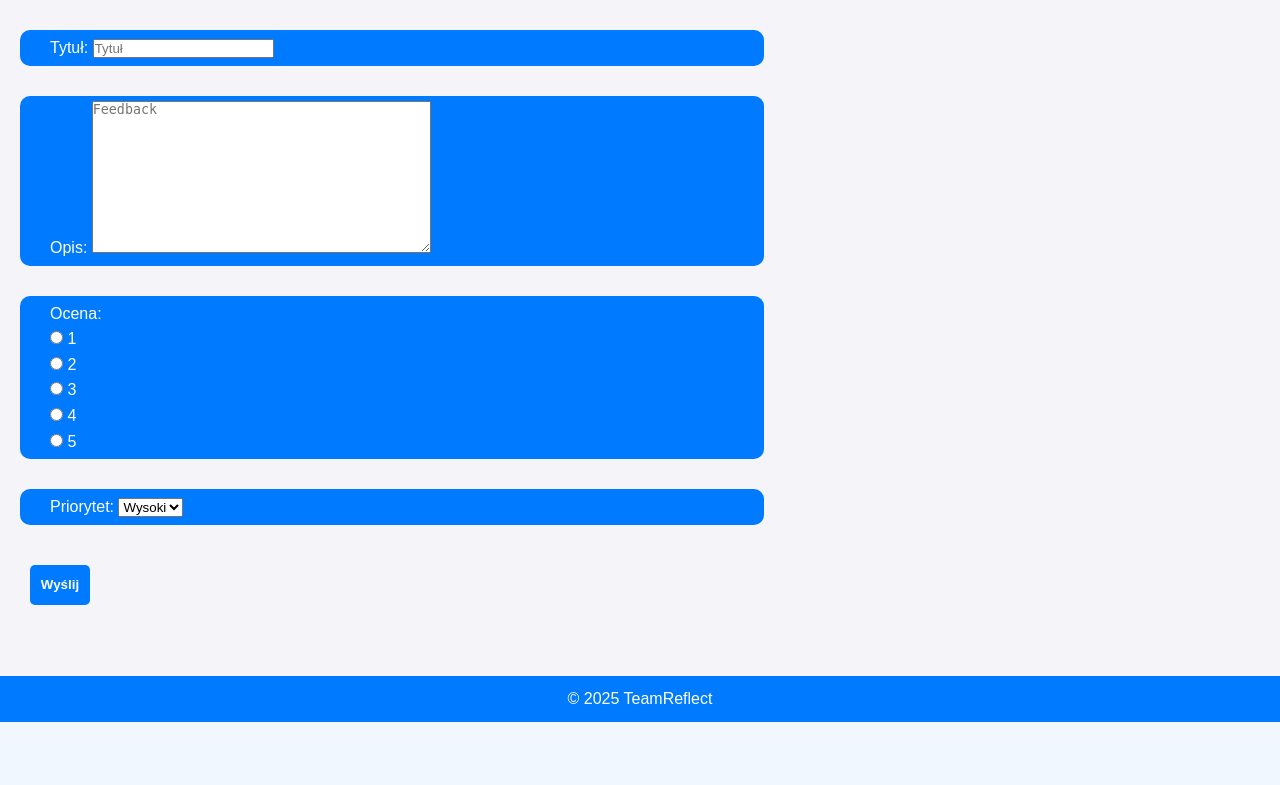
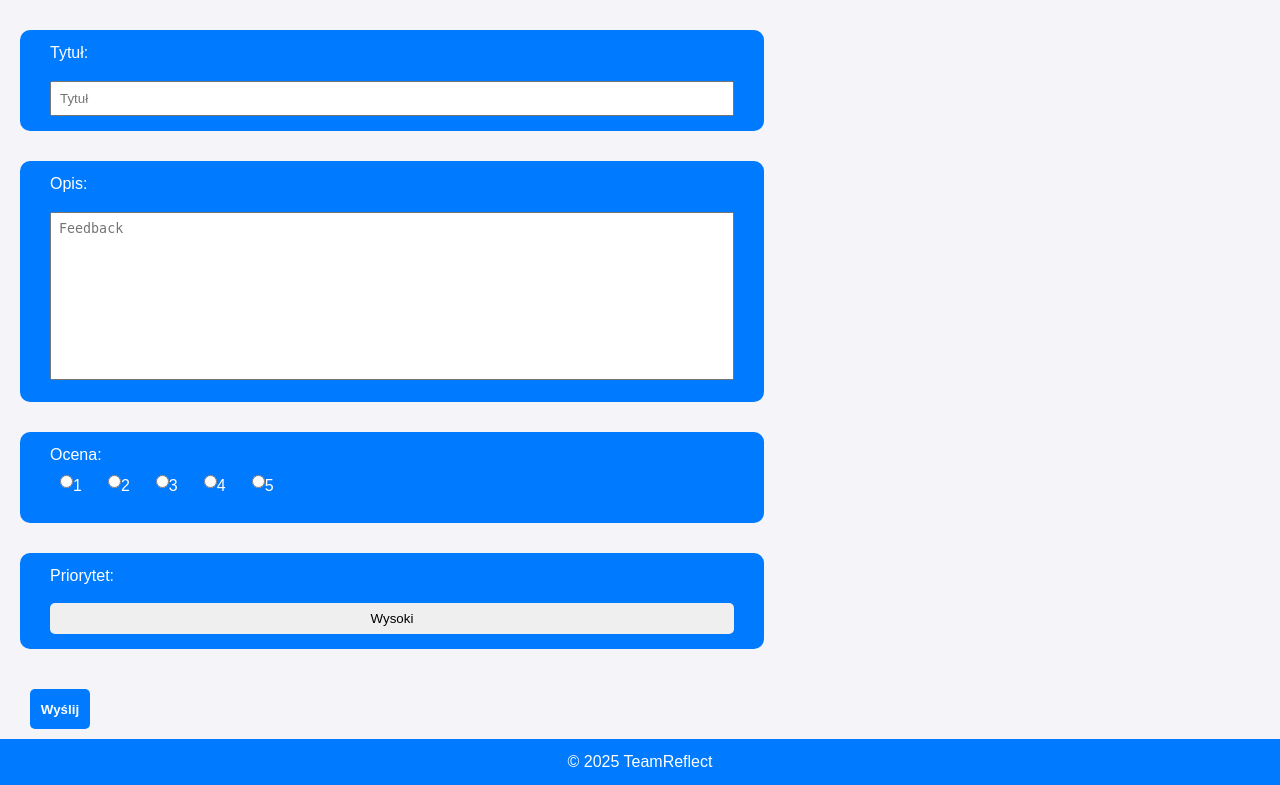
Before and after one commit to GreenAvian/TeamReflect_zut_project, a Django app: page /feedback/form/ in a window 1280 px wide. Shown: the part 78-863 px from the top of the page. Before the commit the page ends 800 px from the top, so only its background shows below. Run offline with Django 5.2, Linux system fonts and the light colour scheme.

Commit message:
Fixed the styling + prepared a TODO for the leader questionnaire

```diff
--- a/TeamReflectApp/static/css/styles.css
+++ b/TeamReflectApp/static/css/styles.css
@@ -94,153 +111,189 @@ header, footer {
     border-radius: 5px;
 }
 
-/* Group List Styling */
-.group-list-container {
-    padding: 20px;
-    background: #f4f4f9;
-    border-radius: 5px;
-    box-shadow: 0 2px 4px rgba(0, 0, 0, 0.1);
-    margin: 20px auto;
-    max-width: 800px;
+/*   Feedback styling    */
+
+.feedback-form-row {
+    clear:left;
+    margin: 30px 0;
+    padding:5px 30px;
+    border-radius:10px;
+    max-width: 60%;
+    background-color: #007bff;
+    color:#fff;
 }
 
-.group-list-container h1 {
-    color: #007bff;
-    margin-bottom: 20px;
-    font-size: 24px;
-    text-align: center;
+/* Rating field (RadioSelect) */
+.feedback-rating-label {
+    clear:left;
+    display: block;
+    padding: 5px 0;
+
 }
 
-.group-list ul {
-    list-style: none;
-    padding: 0;
+.feedback-form-rating {
+    padding-bottom:50px;
 }
 
-.group-list li {
-    display: flex;
-    justify-content: space-between;
-    align-items: center;
-    background: #fff;
-    margin-bottom: 10px;
-    padding: 10px 15px;
-    border-radius: 5px;
-    box-shadow: 0 2px 4px rgba(0, 0, 0, 0.1);
+.feedback-rating-form label {
+    float: left;
+    color: #fff;
+    clear: none;
+    margin: 0px 1em 0px 8px;
 }
 
-.group-list li:last-child {
-    margin-bottom: 0;
+.feedback-rating-form input[type=radio],
+.feedback-rating-form input.radio {
+    float: left;
+    clear: none;
+    outline:none;
+    border:none;
+    margin: 2px 0 0 2px;
 }
 
-.group-list li a {
-    color: #ffffff;
-    text-decoration: none;
-    font-weight: bold;
-    transition: color 0.3s ease;
-    margin-left: 10px;
+/* Priority field (Select) */
+.feedback-priority-form {
+    width: 100%;
+    padding: 8px;
+    margin: 10px 0;
 }
 
-.group-list li a:hover {
-    background: #0056b3;
+.feedback-priority-form {
+    text-align: center;
+    border-radius: 5px;
+    outline:none;
+    border:none;
+    appearance: none;
 }
 
-.create-group-link {
-    display: inline-block;
-    margin-top: 20px;
-    padding: 10px 20px;
-    background: #007bff;
-    color: #fff;
-    text-decoration: none;
-    border-radius: 5px;
-    text-align: center;
-    font-weight: bold;
-    transition: background-color 0.3s ease;
+.feedback-priority-label {
+    clear:left;
+    display: block;
+    padding: 5px 0;
 }
 
-.create-group-link:hover {
-    background: #0056b3;
+/* Title field (TextInput) */
+.feedback-title-form {
+    width: 100%;
+    padding: 8px;
+    margin: 10px 0;
 }
 
-
-/* Group Details Styling */
-.group-details-container {
-    padding: 20px;
-    background: #fff;
-    border-radius: 5px;
-    box-shadow: 0 2px 4px rgba(0, 0, 0, 0.1);
-    margin: 20px auto;
-    max-width: 800px;
+.feedback-title-form::placeholder {
+    /* styling goes here */
 }
 
-.group-details-container h1 {
-    color: #007bff;
-    margin-bottom: 10px;
+.feedback-title-label {
+    display: block;
+    padding: 5px 0;
 }
 
-.group-details-container p {
-    font-size: 1rem;
-    margin-bottom: 10px;
+/* Content field (Textarea) */
+.feedback-content-form {
+    width:100%;
+    padding: 8px;
+    margin: 10px 0;
+    resize: none;
 }
 
-.delete-group-link {
-    display: inline-block;
-    margin-top: 20px;
-    padding: 10px 20px;
-    background: #dc3545;
-    color: #fff;
-    text-decoration: none;
-    border-radius: 5px;
-    font-weight: bold;
-    text-align: center;
-    transition: background-color 0.3s ease;
+.feedback-content-form::placeholder {
+    /* styling goes here */
 }
 
-.delete-group-link:hover {
-    background: #c82333;
+.feedback-content-label {
+    display: block;
+    padding: 5px 0;
 }
 
-
-
-/* Feedback Form Styling */
-.feedback-form-row {
-    clear: left;
-    margin: 30px 0;
-    padding: 5px 30px;
-    border-radius: 10px;
-    max-width: 60%;
-    background-color: #007bff;
-    color: #fff;
+.text-container {
+    overflow: hidden; /* Prevent overflow */
+    display: block;
+    word-wrap: break-word;
+    word-break: break-word;
 }
 
-.feedback-form-row label {
-    color: #fff;
-}
-
-/* Generic Button Styling */
 .generic_button {
     background: #007bff;
-    border: none;
+    border:none;
     border-radius: 5px;
     min-width: 60px;
     max-width: 150px;
     min-height: 40px;
     margin: 10px;
-    color: #fff;
+    color:#fff;
     font-weight: bold;
 }
 
-.generic_button:hover {
-    background: #0056b3;
+#feedback-list {
+    list-style: none;
+    padding: 0;
+    margin: 0;
 }
 
-/* Profile Styling */
+.feedback-item {
+    border: 2px solid #007bff;
+    border-radius: 10px;
+    padding: 15px;
+    margin: 15px 15px;
+}
+
+.feedback-item-singular {
+    border-radius: 10px;
+    padding: 15px;
+    margin: 15px 15px;
+}
+
+
+.feedback-header {
+    display: flex;
+    flex-direction: column;
+    margin-bottom: 10px;
+}
+
+.feedback-header .feedback-title {
+    font-size: 1.2rem;
+    color: #007bff;
+    text-decoration: none;
+}
+
+.feedback-header .feedback-title:hover {
+    text-decoration: underline;
+}
+
+.feedback-meta {
+    font-size: 0.9rem;
+    color: #555;
+    margin-top: 5px;
+}
+
+.feedback-body {
+    font-size: 1rem;
+    color: #333;
+    margin-bottom: 10px;
+}
+
+.feedback-footer {
+    display: flex;
+    justify-content: space-between;
+    font-size: 0.9rem;
+    color: #777;
+}
+
+.feedback-footer span {
+    display: inline-block;
+    margin-right: 10px;
+}
+
+
+/*  User Styling   */
 #profile-wrapper {
     display: flex;
     border-color: #000;
     min-height: 100vh;
 }
 
-#profile-wrapper-left, #profile-wrapper-right {
-    flex: 1;
+#profile-wrapper-left #profile-wrapper-right {
+    flex:1;
 }
 
 #profile-wrapper-left {
```
Also changed, not shown: other parts of TeamReflectApp/static/css/styles.css (+82 -11 lines), TeamReflectApp/views.py (+13 -0 lines).
